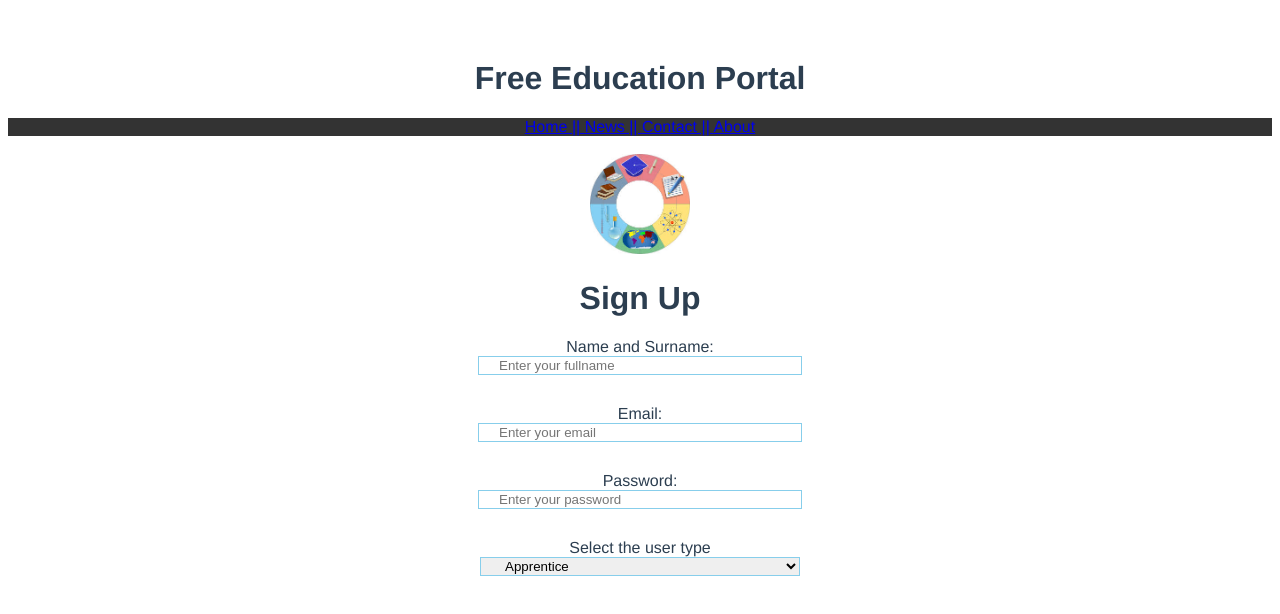
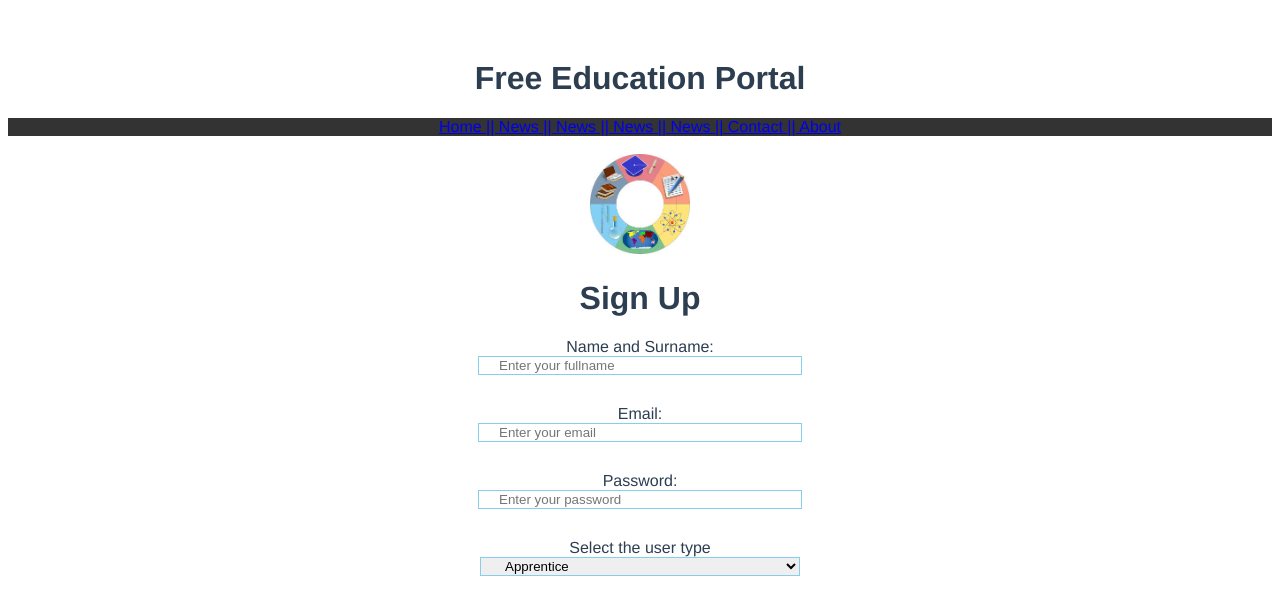
Before and after one commit to aselvioglu/free-education-portal, a Vue app: page / in a window 1280 px wide. Shown: the top 614 px of the page. Built offline with nearby package versions, Linux system fonts and the light colour scheme.

Commit message:
navigation bar updated

```diff
--- a/src/components/navigation.vue
+++ b/src/components/navigation.vue
@@ -8,6 +8,11 @@
  <div class="topnav">
   <a class="active" href="#home">Home ||  </a>
   <a href="#news">News  ||  </a>
+  <a href="#news">News  ||  </a>
+  <a href="#news">News  ||  </a>
+  <a href="#news">News  ||  </a>
+
+
   <a href="#contact">Contact  ||  </a>
   <a href="#about">About</a>
 </div>
```
